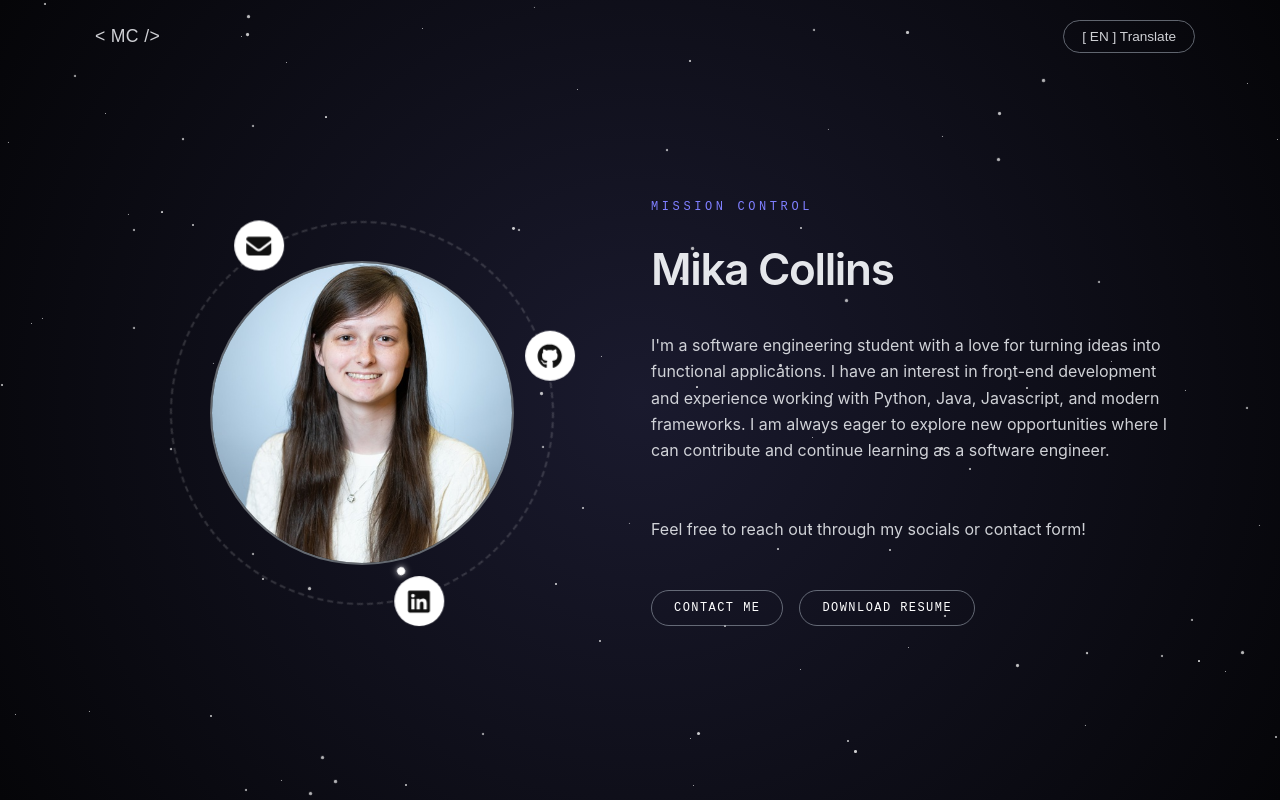
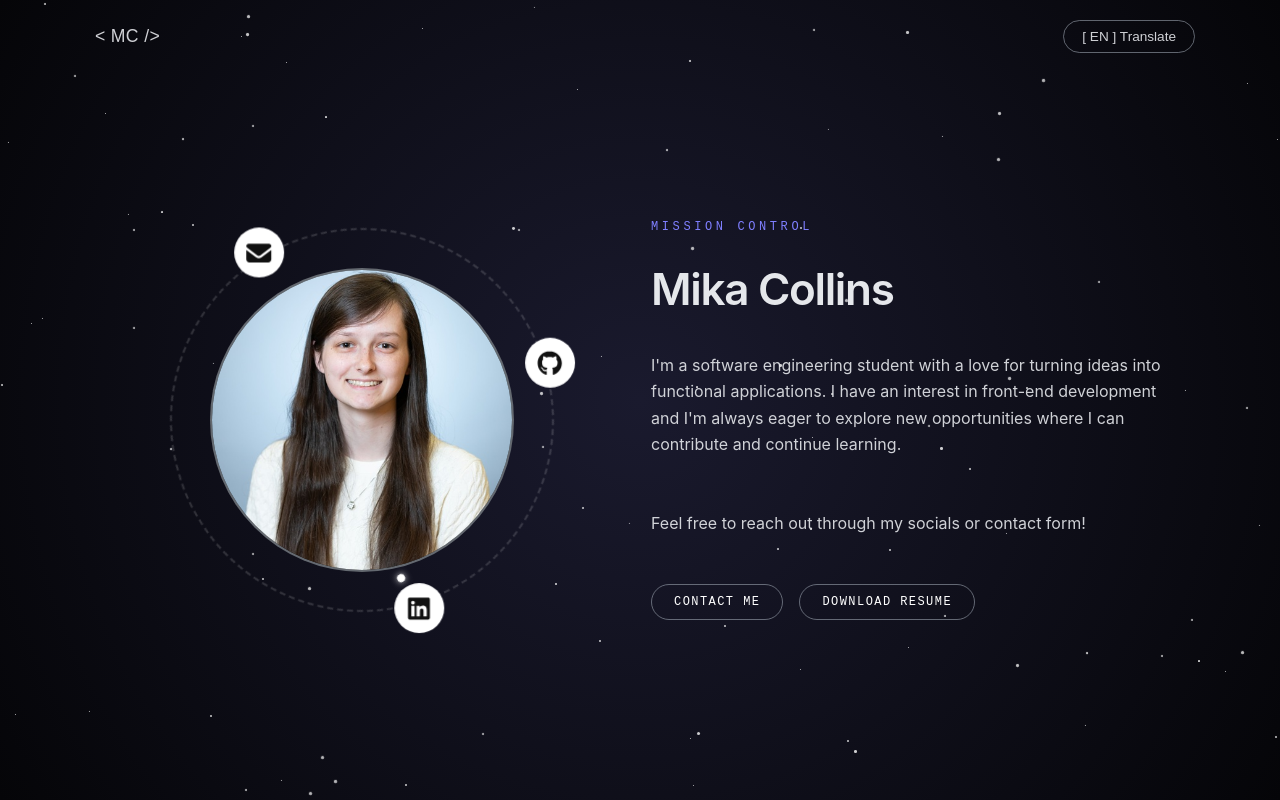
Before and after one commit to mika-collins/mika-collins.github.io, a React (Vite) app: page / in a window 1280 px wide. Built offline with nearby package versions, Linux system fonts and the light colour scheme.

Commit message:
Added spacing, styling, and subtle content changes for readability

```diff
--- a/src/components/AboutMe/AboutMe.css
+++ b/src/components/AboutMe/AboutMe.css
@@ -1,6 +1,6 @@
 .about-section {
   width: 100%;
-  min-height: 80vh;
+  min-height: 100vh;
   display: flex;
   align-items: center;
   padding: 20px 24px;
--- a/src/components/Experience/Experience.css
+++ b/src/components/Experience/Experience.css
@@ -1,7 +1,3 @@
-/* ===============================
-   EXPERIENCE SECTION LAYOUT
-================================ */
-
 .experience-section {
   width: 100%;
   padding: 120px 24px;
@@ -16,10 +12,6 @@
   grid-template-rows: auto auto;
   gap: 24px;
 }
-
-/* ===============================
-   BENTO CARDS
-================================ */
 
 .bento-card {
   background: rgba(17, 24, 39, 0.6);
@@ -64,13 +56,13 @@
 .section-header {
   display: flex;
   align-items: center;
-  gap: 12px; /* space between icon and text */
+  gap: 12px;
   margin-bottom: 1px;
 }
 
 .section-icon {
-  font-size: 1.5rem; /* adjust size to match heading */
-  color: #7f7fff;    /* match purple theme */
+  font-size: 1.5rem;
+  color: #7f7fff;
 }
 
 .card-description {
@@ -99,10 +91,7 @@
   opacity: 0.7;
 }
 
-/* ===============================
-   GRID PLACEMENT
-================================ */
-
+/* Grid placement of bento boxes */
 .education {
   grid-column: 1;
   grid-row: 1;
@@ -118,14 +107,11 @@
   grid-row: 1 / span 2;
 }
 
-/* ===============================
-   TIMELINE
-================================ */
-
+/* Timeline styles */
 .timeline {
   position: relative;
   margin-top: 12px;
-  padding-left: 40px; /* spacing for dots */
+  padding-left: 40px;
 }
 
 /* Vertical gradient line */
--- a/src/components/Experience/Experience.tsx
+++ b/src/components/Experience/Experience.tsx
@@ -1,6 +1,6 @@
 import "./Experience.css";
 import { FontAwesomeIcon } from "@fortawesome/react-fontawesome";
-import { faGraduationCap, faBriefcase, faUsers } from "@fortawesome/free-solid-svg-icons";
+import { faMeteor, faSatellite, faUserAstronaut } from "@fortawesome/free-solid-svg-icons";
 import { useTranslation } from "react-i18next";
 
 const Experience = () => {
@@ -13,7 +13,7 @@ const Experience = () => {
         {/* Education */}
         <div className="bento-card education">
           <div className="section-header">
-            <FontAwesomeIcon icon={faGraduationCap} className="section-icon" />
+            <FontAwesomeIcon icon={faUserAstronaut} className="section-icon" />
             <h3>{t("experience.education.label")}</h3>
           </div>
 
@@ -32,7 +32,7 @@ const Experience = () => {
         {/* Experience */}
         <div className="bento-card experience">
           <div className="section-header">
-            <FontAwesomeIcon icon={faBriefcase} className="section-icon" />
+            <FontAwesomeIcon icon={faMeteor} className="section-icon" />
             <h3>{t("experience.work.label")}</h3>
           </div>
 
@@ -77,7 +77,7 @@ const Experience = () => {
         {/* Societies */}
         <div className="bento-card societies">
           <div className="section-header">
-            <FontAwesomeIcon icon={faUsers} className="section-icon" />
+            <FontAwesomeIcon icon={faSatellite} className="section-icon" />
             <h3>{t("experience.societies.label")}</h3>
           </div>
 
--- a/src/components/Navbar/Navbar.css
+++ b/src/components/Navbar/Navbar.css
@@ -4,6 +4,7 @@
   width: 100%;
   padding: 20px 5px;
   z-index: 3;
+  position: fixed;
 }
 
 /* Inner layout */
--- a/src/components/TechSkills/TechSkills.tsx
+++ b/src/components/TechSkills/TechSkills.tsx
@@ -37,7 +37,6 @@ const technologies = [
       { icon: faReact, label: "React" },
       { icon: faVuejs, label: "Vue.js" },
       { icon: faJs, label: "TypeScript" },
-      { icon: faJs, label: "Vite" }
     ],
   },
   {
--- a/src/components/Visuals/ProfileOrbit/ProfileOrbit.css
+++ b/src/components/Visuals/ProfileOrbit/ProfileOrbit.css
@@ -62,7 +62,7 @@
   align-items: center;
   text-decoration: none;
   animation: counter-rotate 30s linear infinite; /* counter rotation */
-  transition: transform 0.25s ease, box-shadow 0.25s ease;
+  transition: transform 0.25s ease, filter 0.25s ease;
 }
 
 .orbit-icon svg {
@@ -71,7 +71,7 @@
 
 .orbit-icon:hover {
   transform: scale(1.15);
-  box-shadow: 0 0 14px rgba(156, 163, 175, 0.6);
+  filter: drop-shadow(0 0 8px #ffffff);
 }
 
 /* Orbit icon positions  */
--- a/src/i18n/en.ts
+++ b/src/i18n/en.ts
@@ -13,7 +13,7 @@ const en = {
   about: {
     label: "Mission Control",
     title: "Mika Collins",
-    description: "I'm a software engineering student with a love for turning ideas into functional applications. I have an interest in front-end development and experience working with Python, Java, Javascript, and modern frameworks. I am always eager to explore new opportunities where I can contribute and continue learning as a software engineer.",
+    description: "I'm a software engineering student with a love for turning ideas into functional applications. I have an interest in front-end development and I'm always eager to explore new opportunities where I can contribute and continue learning.",
     note: "Feel free to reach out through my socials or contact form!",
     actions: {
       primary: "Contact Me",
@@ -47,17 +47,17 @@ const en = {
       },
 
       work: {
-        label: "Experience",
+        label: "Relevant Experience",
         positions: [
           {
             title: "Research Assistant",
             company: "UNCW Computer Science Department · Jan 2026-Present",
-            description: "TBA"
+            description: "Investigated agentic software engineering by building an automated framework using SWE-bench to analyze how autonomous AI agents solve real GitHub issues, focusing on robustness, security, and integrity of the agent's behavior."
           },
           {
             title: "Teaching Assistant",
             company: "UNCW Computer Science Department · Jan 2025-Present",
-            description: "Assisted in introductory and data structures & algorithms courses by reviewing Python assignments, debugging student programs, providing detailed feedback, and designing test files to assess program accuracy and functionality."
+            description: "Assisted in introductory (CSC 131) and data structures & algorithms (CSC 231) courses by reviewing Python assignments, debugging student programs, providing detailed feedback, and designing test files to assess program accuracy and functionality."
           },
           {
             title: "Research Assistant",
@@ -71,12 +71,12 @@ const en = {
         label: "Campus Involvement",
         list: [
           {
+            org: "UNCW Software Engineering Advisory Board · ",
+            role: "Student Representative"
+          },
+          {
             org: "Association for Computing Machinery (ACM) · ",
             role: "Member"
-          },
-          {
-            org: "UNCW Software Engineering Advisory Board · ",
-            role: "Student Representative"
           },
           {
             org: "Sigma Delta Pi, National Collegiate Hispanic Honor Society · ",
--- a/src/i18n/es.ts
+++ b/src/i18n/es.ts
@@ -13,7 +13,7 @@ const es = {
   about: {
     label: "Misión Control",
     title: "Mika Collins",
-    description: "Soy un estudiante de ingeniería de software con pasión por convertir ideas en aplicaciones funcionales. Me interesa el desarrollo front-end y tengo experiencia trabajando con Python, Java, Javascript y frameworks modernos. Siempre estoy dispuesta a explorar nuevas oportunidades donde pueda contribuir y seguir aprendiendo como ingeniería de software.",
+    description: "Soy una estudiante de ingeniería de software con pasión por convertir ideas en aplicaciones funcionales. Me interesa el desarrollo front-end y siempre estoy ansiosa por explorar nuevas oportunidades donde pueda contribuir y seguir aprendiendo.",
     note: "¡No dudes en contactarme a través de mis redes sociales o el formulario de contacto!",
     actions: {
       primary: "Contáctame",
@@ -47,17 +47,17 @@ const es = {
       },
 
       work: {
-        label: "Experiencia",
+        label: "Experiencia Relevante",
         positions: [
           {
             title: "Asistente de Investigación",
             company: "Departamento de Ciencias de la Computación de UNCW · Ene 2026-Presente",
-            description: "TBA"
+            description: "Investigué la ingeniería de software agéntica construyendo un marco automatizado usando SWE-bench para analizar cómo los agentes de IA autónomos resuelven problemas reales de GitHub, enfocándome en la robustez, seguridad e integridad del comportamiento del agente."
           },
           {
             title: "Asistente de Enseñanza",
             company: "Departamento de Ciencias de la Computación de UNCW · Ene 2025-Presente",
-            description: "Asistí en cursos introductorios y de estructuras de datos y algoritmos revisando tareas de Python, depurando programas de estudiantes, proporcionando retroalimentación detallada y diseñando archivos de prueba para evaluar la precisión y funcionalidad de los programas."
+            description: "Asistí en cursos introductorios (CSC 131) y de estructuras de datos y algoritmos (CSC 231) revisando tareas de Python, depurando programas de estudiantes, proporcionando retroalimentación detallada y diseñando archivos de prueba para evaluar la precisión y funcionalidad de los programas."
           },
           {
             title: "Asistente de Investigación",
@@ -71,12 +71,12 @@ const es = {
         label: "Participación en el Campus",
         list: [
           {
+            org: "Consejo Asesor de Ingeniería de Software de UNCW · ",
+            role: "Representante Estudiantil"
+          },
+          {
             org: "Asociación para la Maquinaria de Computación (ACM) · ",
             role: "Miembro"
-          },
-          {
-            org: "Consejo Asesor de Ingeniería de Software de UNCW · ",
-            role: "Representante Estudiantil"
           },
           {
             org: "Sigma Delta Pi, Sociedad Nacional Universitaria Hispana de Honor · ",
```
